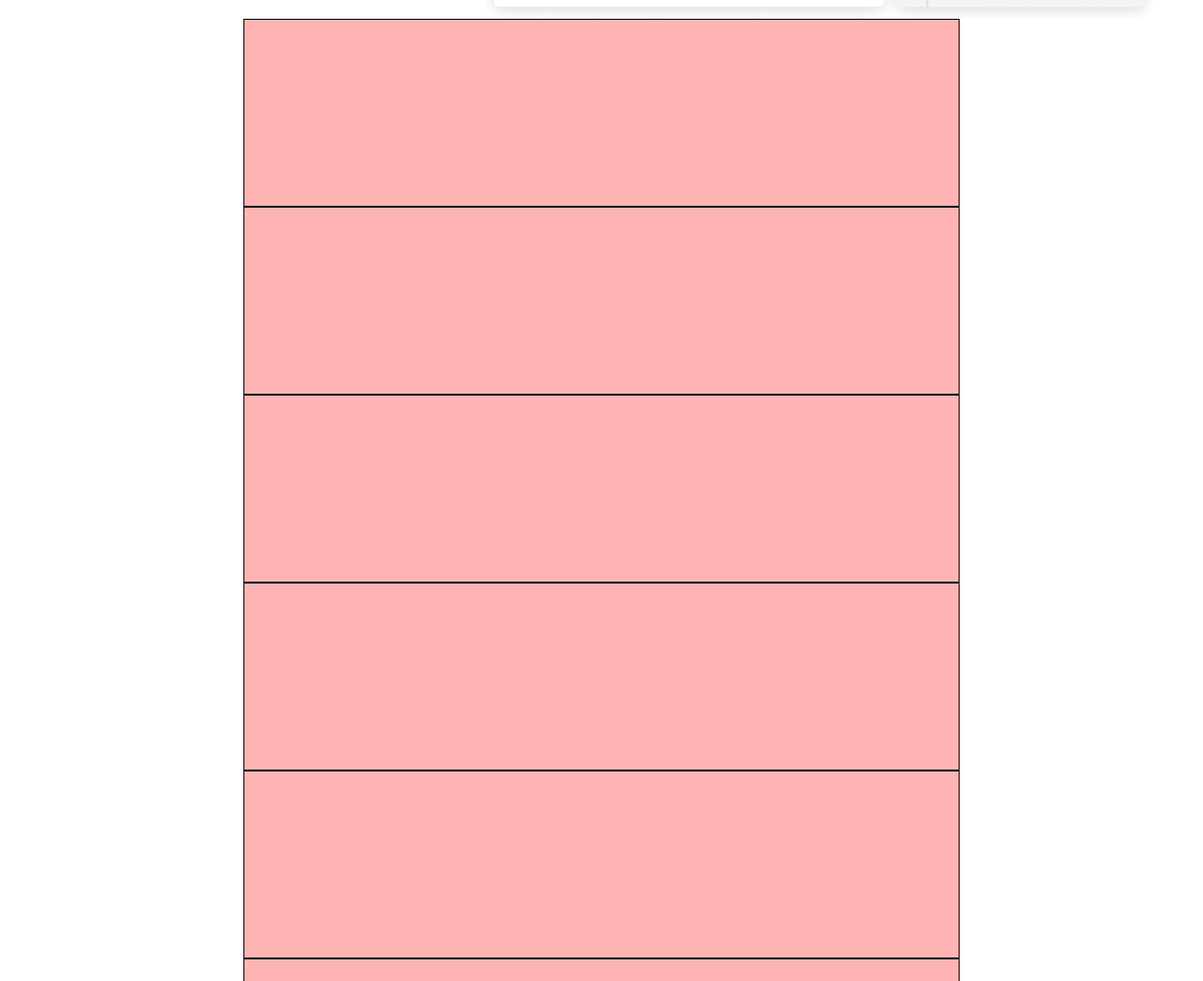
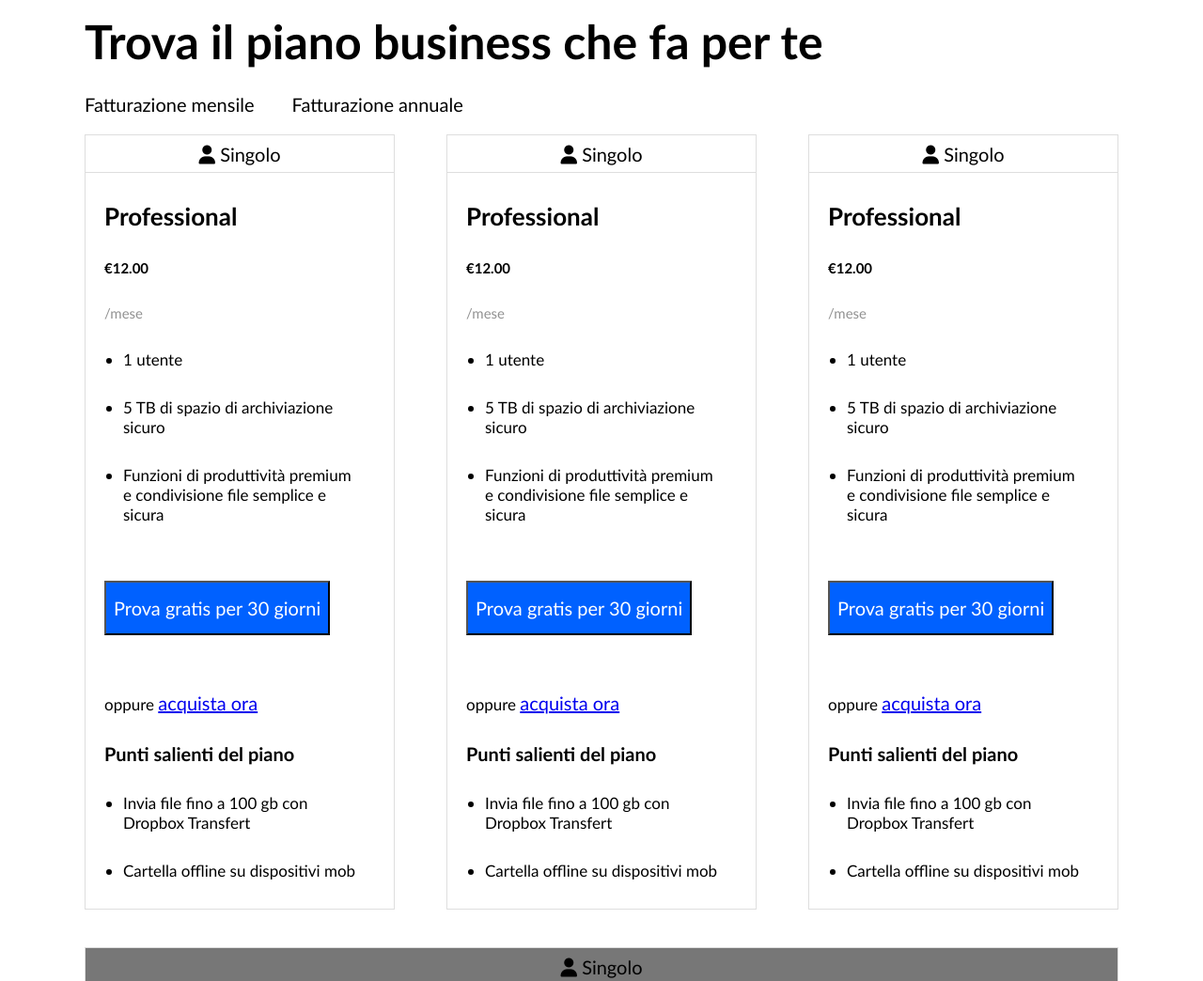
Before and after one commit to Pirisinu/htmlcss-dropbox, a plain HTML site: page index.html in a window 1280 px wide. Shown: the part 1040-2084 px from the top of the page at 94% size. Drawn offline with Linux system fonts and the light colour scheme.

Commit message:
[ADD]SECTION PLANE BUSINESS

```diff
--- a/css/style.css
+++ b/css/style.css
@@ -11,13 +11,17 @@
   padding: 0;
   box-sizing: border-box;
   font-size: 20px;
-  font-family: sans-serif;
+  font-family: 'Trebuchet MS', 'Lucida Sans Unicode', 'Lucida Grande', 'Lucida Sans', Arial, sans-serif;
 }
-a{
-  text-decoration: none;
+h2{
+  font-size: 1.3rem;
+  font-weight: bolder;
+}
+h3{
+  font-size: 1rem
 }
 header nav, main{
-  color: var(--white-bkgrnd);
+  background-color: var(--white-bkgrnd);
 }
 /* DEBUG */
 .debug-box{
@@ -28,6 +32,7 @@ header nav, main{
 .debug{
   border: 1px solid black;
   background-color: rgba(0, 0, 0, 0.534);
+  min-height: 50px;
 }
 /* FLEX */
   .d-flex{
@@ -43,22 +48,28 @@ header nav, main{
 .big-container{
   width: 78%;
   margin: 0px auto;
+  min-width: 1300px;
 }
 .smll-container{
+  min-width: 1100px;
   width: 68%;
   margin: 0px auto;
 }
 /* BUTTON */
-.btn-blue{
+button{
   background-color: var(--blue-bkgrnd);
+  padding: 15px 8px;
+  cursor: pointer;
+}
+button a{
   color: var(--white-txt);
-  padding: 5px 15px;
+  text-decoration: none;
 }
 /* HEADER */
 header{
   background-color: var(--celestine-bkgrnd);
 }
-  /* HEADER NAV */
+   /* HEADER NAV */
 header nav{
   background-color: var(--white-bkgrnd);
   justify-content: space-between;
@@ -72,12 +83,24 @@ header nav .logo img{
   width: 100%;
   padding: 20px 10px;
 }
-header nav a{
+header nav div{
+
   line-height: 80px;
   margin: 20px;
+}
+header nav a{
   color: var(--black-txt);
+  text-decoration: none;
 }
-  /* HEADER JUMBOTRON */
+header nav div button{
+  margin: 0;
+  padding: 10px;
+}
+header nav div button a{
+  color: var(--white-txt);
+}
+
+    /* HEADER JUMBOTRON */
 header .jumbo h1 {
   font-size: 5rem;
   margin: 40px 0px;
@@ -91,6 +114,9 @@ header .jumbo .jumbo-txt i{
   font-size: 3rem;
   padding: 10px;
 }
+header .jumbo .jumbo-txt button{
+  width: 70%;
+}
 header .jumbo .jumbo-img{
   width: 650px;
   height: 350px;
@@ -98,11 +124,65 @@ header .jumbo .jumbo-img{
 }
 header .jumbo .jumbo-img img{
   width: 800px;
-  height: 430px;
+  height: 470px;
 }
 /* MAIN */
 main{
   margin: 80px;
 }
+main h1{
+  font-size: 2.5rem;
+  margin: 25px 0px;
+}
+    /* PLANE BUSINESS */
+main section div.billing-choice span{
+  margin-right: 40px;
+  display: inline-block;
+}
+main section .box-card-row{
+  justify-content: space-between;
+}
+main section .box-card-row .card-pln-bsnss{
+  width: 30%;
+}
+main section .card-pln-bsnss{
+  margin: 20px 0px;
+  border: 1px solid #DEDEDE;
+}
+main section .card-pln-bsnss .title-card{
+  height: 40px;
+  line-height: 40px;
+  text-align: center;
+  border-bottom: 1px solid #DEDEDE;
 
+}
+section .card-pln-bsnss main-card,
+h2 ,h3 ,p ,button, ul, li{
+  margin: 30px 20px;
+}
+section .card-pln-bsnss main-card,
+p , ul, li{
+  font-size: 0.85rem;
+}
+/* section .card-pln-bsnss ul{
+  list-style: none;
+  margin-left: 0;
+  padding-left: 0;
+
+}
+section .card-pln-bsnss ul .ul-check li::before{
+  content: "&#10004";
+} */
+.card-pln-bsnss .main-card .price{
+  font-weight: bolder;
+}
+.card-pln-bsnss .main-card .price, .mod-service{
+  font-size: 0.75rem;
+}
+.card-pln-bsnss .main-card .mod-service{
+  color: rgb(146, 146, 146);
+}
+.card-pln-bsnss .main-card .ottom-txt-card .card-bttm-sx{
+  width: calc(100% - 500px);
+}
 /* FOOTER */
--- a/index.html
+++ b/index.html
@@ -40,7 +40,7 @@
           <a href="#">Accedi</a>
         </div>
         <div>
-          <a href="#" class="btn-blue">Inizia</a>
+          <button><a href="#">Inizia</a></button>
         </div>
 
       </div>
@@ -50,7 +50,9 @@
       <div class="jumbo-box d-flex">
         <div class="jumbo-txt d-flex d-column">
           <p>Con i prodotti per l'archiviazione cloud e la condivisione, le firme elettroniche, il monitoraggio dei documenti e il backup, Dropbox ti aiuta a rendere il tuo lavoro e la tua vita privata più semplici.</p>
-          <a href="#" class="btn-blue">Inizia la tua prova gratuita</a>
+
+          <button><a href="#" class="btn-blue">Inizia la tua prova gratuita</a></button>
+
           <p>Annulla in qualsiasi momento</p>
           <div class="anchor">
             <i class="fa-solid fa-arrow-down"></i>
@@ -65,19 +67,134 @@
   </header>
 
   <main>
+    <div class="smll-container">
+    <!-- plane business -->
+        <section>
 
-<!-- plane business -->
-    <section class="smll-container debug-box">
+          <h1>Trova il piano business che fa per te</h1>
+          <div class="billing-choice">
+            <span>Fatturazione mensile</span><span>Fatturazione annuale</span>
+          </div>
 
-    </section>
+          <div class="box-card-row d-flex">
 
-    <div class="smll-container debug-box"><!-- img & txt --></div>
-    <section class="smll-container debug-box"><!-- card --></section>
-    <div class="smll-container debug-box"><!-- p & link --></div>
-    <section class="smll-container debug-box"><!-- partner companies --></section>
-    <section class="smll-container debug-box"><!-- Faq --></section>
+            <div class="card-pln-bsnss">
+              <div class="title-card">
+                <i class="fa-solid fa-user"></i>
+                <span>Singolo</span>
+              </div>
+              <div class="main-card">
+
+                <h2>Professional</h2>
+                <h2 class="price">&euro;12.00</h2>
+                <p class="mod-service">/mese</p>
+
+                <ul>
+                  <li>1 utente</li>
+                  <li>5 TB di spazio di archiviazione sicuro</li>
+                  <li>Funzioni di produttività premium e condivisione file semplice e sicura</li>
+                </ul>
+
+                <button><a href="#">Prova gratis per 30 giorni</a></button>
+                <p>oppure <a href="#">acquista ora</a></p>
+
+                <h3>Punti salienti del piano</h3>
+                <ul class="ul-check">
+                  <li>Invia file fino a 100 gb con Dropbox Transfert</li>
+                  <li>Cartella offline su dispositivi mob</li>
+                </ul>
+              </div>
+            </div>
+
+            <div class="card-pln-bsnss">
+              <div class="title-card">
+                <i class="fa-solid fa-user"></i>
+                <span>Singolo</span>
+              </div>
+              <div class="main-card">
+
+                <h2>Professional</h2>
+                <h2 class="price">&euro;12.00</h2>
+                <p class="mod-service">/mese</p>
+
+                <ul>
+                  <li>1 utente</li>
+                  <li>5 TB di spazio di archiviazione sicuro</li>
+                  <li>Funzioni di produttività premium e condivisione file semplice e sicura</li>
+                </ul>
+
+                <button><a href="#">Prova gratis per 30 giorni</a></button>
+                <p>oppure <a href="#">acquista ora</a></p>
+
+                <h3>Punti salienti del piano</h3>
+                <ul class="ul-check">
+                  <li>Invia file fino a 100 gb con Dropbox Transfert</li>
+                  <li>Cartella offline su dispositivi mob</li>
+                </ul>
+              </div>
+            </div>
+
+            <div class="card-pln-bsnss">
+              <div class="title-card">
+                <i class="fa-solid fa-user"></i>
+                <span>Singolo</span>
+              </div>
+              <div class="main-card">
+
+                <h2>Professional</h2>
+                <h2 class="price">&euro;12.00</h2>
+                <p class="mod-service">/mese</p>
+
+                <ul>
+                  <li>1 utente</li>
+                  <li>5 TB di spazio di archiviazione sicuro</li>
+                  <li>Funzioni di produttività premium e condivisione file semplice e sicura</li>
+                </ul>
+
+                <button><a href="#">Prova gratis per 30 giorni</a></button>
+                <p>oppure <a href="#">acquista ora</a></p>
+
+                <h3>Punti salienti del piano</h3>
+                <ul class="ul-check">
+                  <li>Invia file fino a 100 gb con Dropbox Transfert</li>
+                  <li>Cartella offline su dispositivi mob</li>
+                </ul>
+              </div>
+            </div>
+
+
+
+          </div>
+          <div class="card-pln-bsnss debug">
+            <div class="title-card">
+              <i class="fa-solid fa-user"></i>
+              <span>Singolo</span>
+            </div>
+            <div class="d-flex bottom-txt-card debug">
+              <div class="card-bttm-sx">
+                <h2>txt</h2>
+                <h3>txt</h3>
+                <p>Lorem ipsum dolor sit amet consectetur adipisicing elit. Nobis soluta consequatur, dolorum possimus iusto reprehenderit ea nam magni assumenda corrupti ratione perspiciatis aliquam accusantium magnam amet atque cupiditate. Architecto, ipsum.</p>
+              </div>
+              <div class="card-bttm-dx"><button>Contatta l'ufficio delle vendite</button></div>
+
+            </div>
+          </div>
+        </section>
+
+    <!-- img & txt -->
+        <div class=""></div>
+    <!-- card -->
+        <section class=""></section>
+    <!-- p & link -->
+        <div class=""></div>
+    <!-- partner companies -->
+        <section class=""></section>
+    <!-- Faq -->
+        <section class=""></section>
+
+    </div>
   </main>
-
   <footer>
 <!-- Div(column*5)
      Div(logo) -->
```
